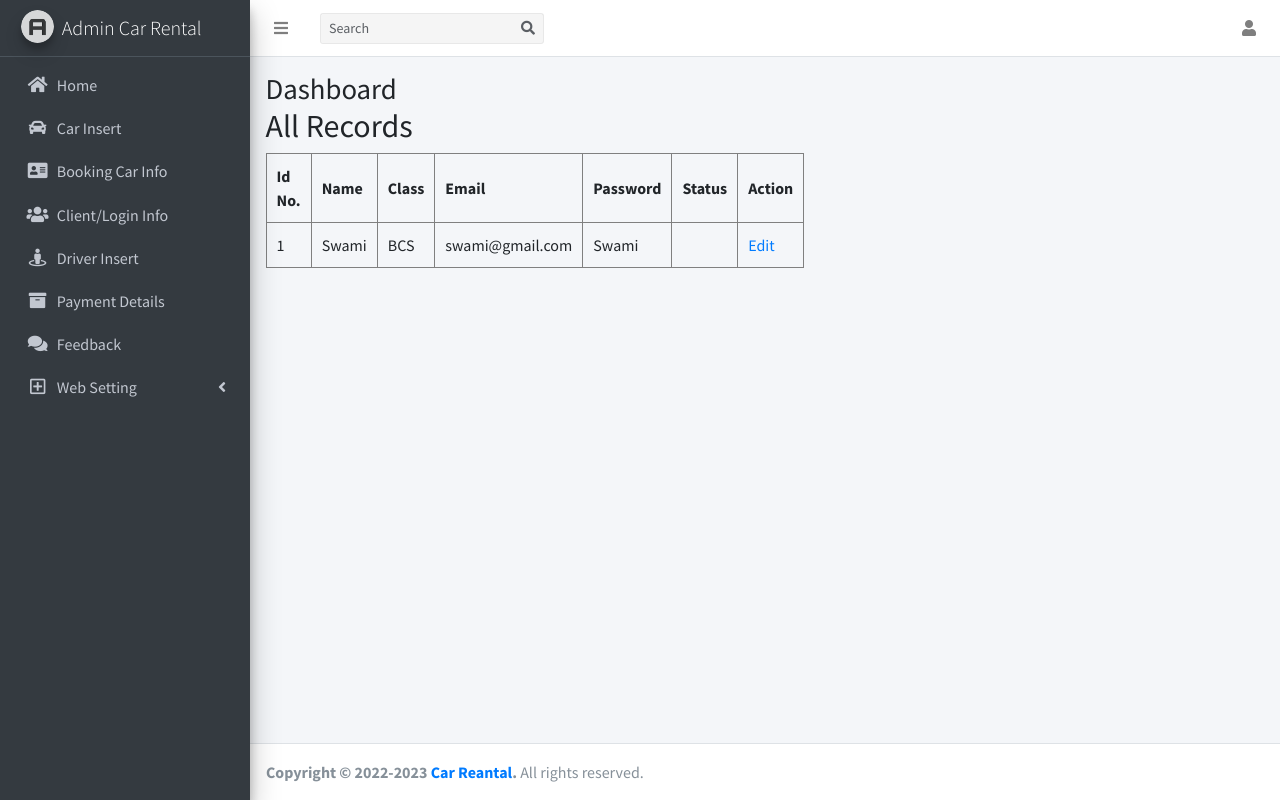
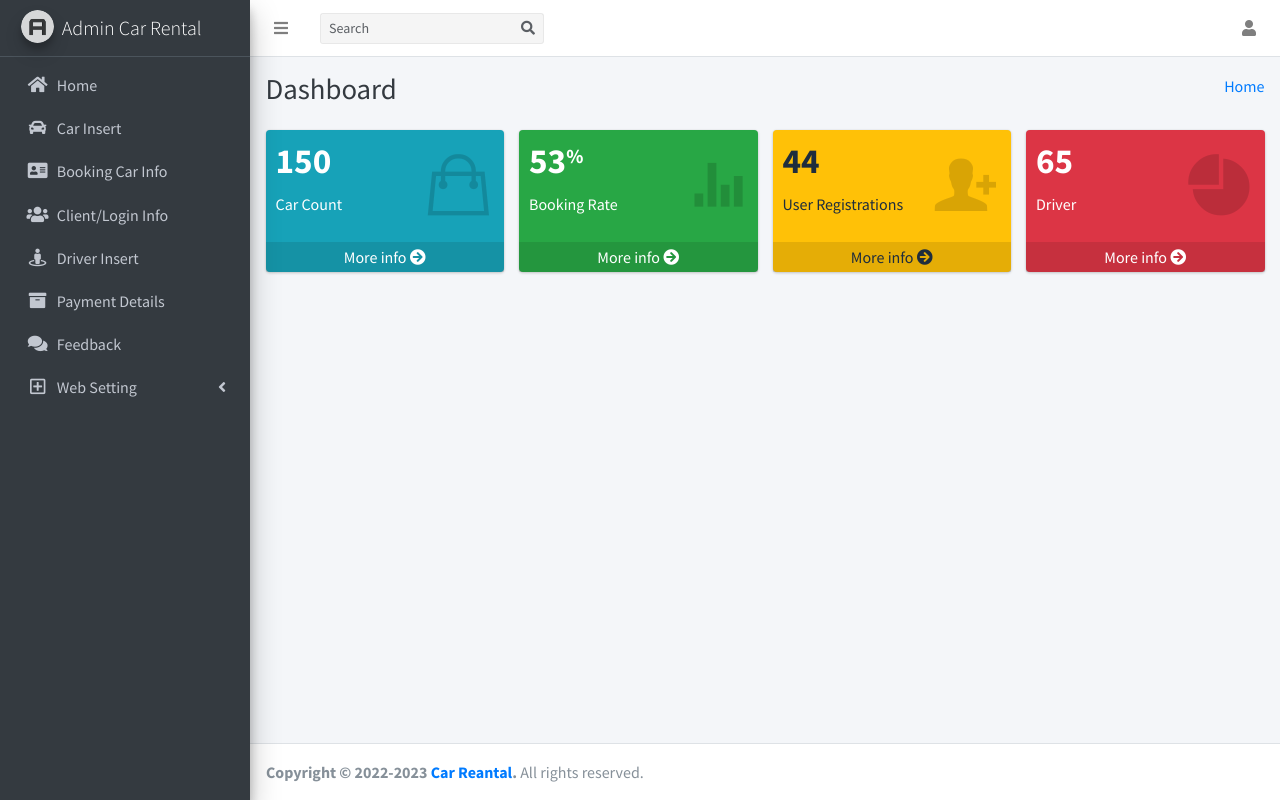
Before and after one commit to swamirajchopade/Car_rental_project, a PHP site: page /index1.php in a window 1280 px wide. Run offline with PHP 8.4, Linux system fonts and the light colour scheme; some libraries are stand-ins or nearby versions.

Commit message:
##.. Line 27 Link has correct .. ##.. index1.php File has get start and update..

```diff
--- a/admin/index1.php
+++ b/admin/index1.php
@@ -10,51 +10,97 @@
 <?php
 include "leftmeun.php";
 ?>
+<!-- Content Wrapper. Contains page content -->
 <div class="content-wrapper">
-<section class="content-header">
+    <!-- Content Header (Page header) -->
+    <div class="content-header">
       <div class="container-fluid">
         <div class="row mb-2">
           <div class="col-sm-6">
-            <h1>Dashboard</h1>
-            <div id="main-content">
-    <h2>All Records</h2>
+            <h1 class="m-0 text-dark">Dashboard</h1>
+          </div><!-- /.col -->
+          <div class="col-sm-6">
+            <ol class="breadcrumb float-sm-right">
+              <li class="breadcrumb-item"><a href="index1.php">Home</a></li>
 
-    <table cellpadding="10px" border="1">
-        <thead>
-        <!-- Sr no has Change Name-->
+            </ol>
+          </div><!-- /.col -->
+        </div><!-- /.row -->
+      </div><!-- /.container-fluid -->
+    </div>
+    <!-- /.content-header -->
 
-        <th>Id No.</th>
-        <th>Name</th>
-        <th>Class</th>
-        <th>Email</th>
-        <th>Password</th>
-        <th>Status</th>
-        <th>Action</th>
-        </thead>
-        <tbody>
+    <!-- Main content -->
+    <section class="content">
+      <div class="container-fluid">
+        <!-- Small boxes (Stat box) -->
+        <div class="row">
+          <div class="col-lg-3 col-6">
+            <!-- small box -->
+            <div class="small-box bg-info">
+              <div class="inner">
+                <h3>150</h3>
 
-            <tr>
-                <td>1</td>
-                <td>Swami</td>
-                <td>BCS</td>
-                <td>swami@gmail.com</td>
-                <td>Swami</td>
-                <td></td>
-                <td>
-                    <a href="#">Edit</a>
-                </td>
-            </tr>
-        </tbody>
-    </table>
-</div>
-</div>
+                <p>Car Count</p>
+              </div>
+              <div class="icon">
+                <i class="ion ion-bag"></i>
+              </div>
+              <a href="#" class="small-box-footer">More info <i class="fas fa-arrow-circle-right"></i></a>
+            </div>
           </div>
+          <!-- ./col -->
+          <div class="col-lg-3 col-6">
+            <!-- small box -->
+            <div class="small-box bg-success">
+              <div class="inner">
+                <h3>53<sup style="font-size: 20px">%</sup></h3>
+
+                <p>Booking Rate</p>
+              </div>
+              <div class="icon">
+                <i class="ion ion-stats-bars"></i>
+              </div>
+              <a href="#" class="small-box-footer">More info <i class="fas fa-arrow-circle-right"></i></a>
+            </div>
+          </div>
+          <!-- ./col -->
+          <div class="col-lg-3 col-6">
+            <!-- small box -->
+            <div class="small-box bg-warning">
+              <div class="inner">
+                <h3>44</h3>
+
+                <p>User Registrations</p>
+              </div>
+              <div class="icon">
+                <i class="ion ion-person-add"></i>
+              </div>
+              <a href="#" class="small-box-footer">More info <i class="fas fa-arrow-circle-right"></i></a>
+            </div>
+          </div>
+          <!-- ./col -->
+          <div class="col-lg-3 col-6">
+            <!-- small box -->
+            <div class="small-box bg-danger">
+              <div class="inner">
+                <h3>65</h3>
+
+                <p>Driver</p>
+              </div>
+              <div class="icon">
+                <i class="ion ion-pie-graph"></i>
+              </div>
+              <a href="#" class="small-box-footer">More info <i class="fas fa-arrow-circle-right"></i></a>
+            </div>
+          </div>
+          <!-- ./col -->
         </div>
-      </div><!-- /.container-fluid -->
+        <!-- /.row -->
+        <!-- Main row -->
+      </div>
     </section>
-
-
-</div>
+    </div>
 <?php
 include "footer.php";
 ?>
--- a/admin/leftmeun.php
+++ b/admin/leftmeun.php
@@ -23,7 +23,8 @@
                         <!-- Add icons to the links using the .nav-icon class
                with font-awesome or any other icon font library -->
                         <li class="nav-item">
-                            <a href="#" class="nav-link">
+                            <!-- Change has done just given path -->
+                            <a href="index1.php" class="nav-link">
                                 <i class="nav-icon fa fa-home"></i>
                                 <p>
                                     Home
@@ -103,13 +104,13 @@
 
                                 <ul class="nav nav-treeview">
                                     <li class="nav-item">
-                                        <a href="pages/examples/login.html" class="nav-link">
+                                        <a href="#" class="nav-link">
                                         <i class="far fa-circle nav-icon"></i>
                                         <p>Header</p>
                                         </a>
                                     </li>
                                     <li class="nav-item">
-                                        <a href="pages/examples/register.html" class="nav-link">
+                                        <a href="#" class="nav-link">
                                         <i class="far fa-circle nav-icon"></i>
                                             <p>Footer</p>
                                             </a>
```
